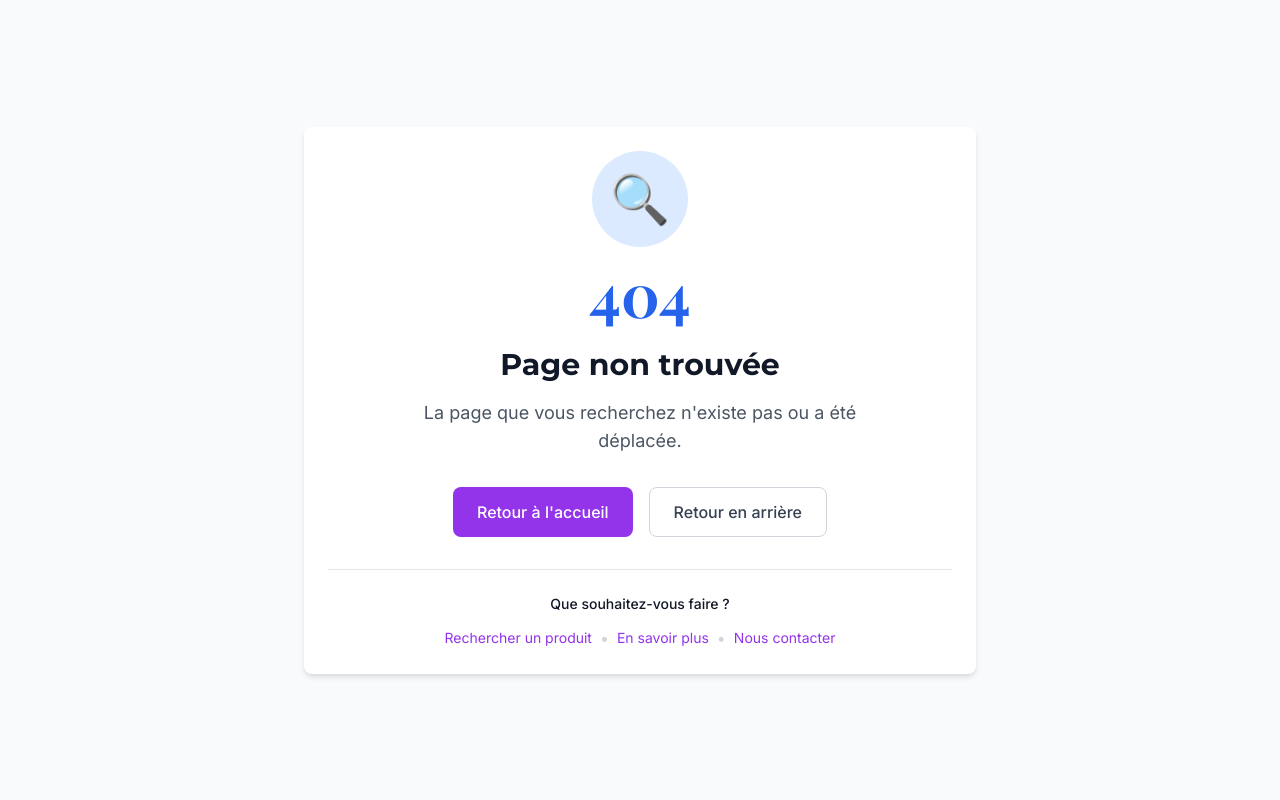
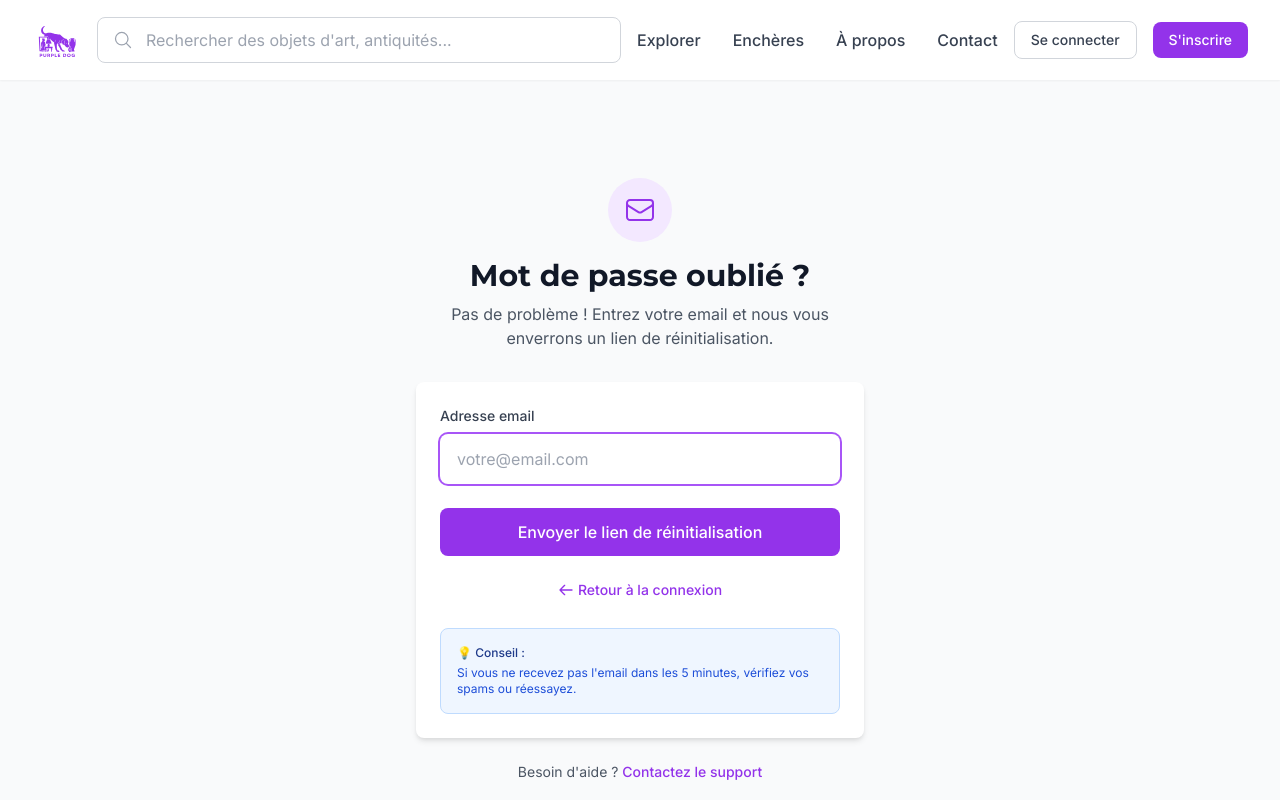
Before and after one commit to aelwardi/purple-dog, a React (Vite) app in the folder frontend/: page /forgot-password in a window 1280 px wide. Shown: the top 800 px of the page. Built offline with nearby package versions, Linux system fonts and the light colour scheme.

Commit message:
feat mdp

```diff
--- a/frontend/src/App.jsx
+++ b/frontend/src/App.jsx
@@ -6,6 +6,7 @@ import ErrorPage from './components/errors/ErrorPage';
 import MainLayout from './layouts/MainLayout';
 import HomePage from './pages/HomePage';
 import LoginPage from './pages/LoginPage';
+import ForgotPasswordPage from './pages/ForgotPasswordPage';
 import RegisterPage from './pages/RegisterPage';
 import AboutPage from './pages/AboutPage';
 import ContactPage from './pages/ContactPage';
@@ -23,6 +24,7 @@ function App() {
         <Route element={<MainLayout />}>
           <Route path="/" element={<HomePage />} />
           <Route path="/login" element={<LoginPage />} />
+          <Route path="/forgot-password" element={<ForgotPasswordPage />} />
           <Route path="/register" element={<RegisterPage />} />
           <Route path="/search" element={<SearchPage />} />
           <Route path="/about" element={<AboutPage />} />
--- /dev/null
+++ b/frontend/src/pages/ForgotPasswordPage.jsx
@@ -0,0 +1,174 @@
+import React, { useState } from 'react';
+import { Link } from 'react-router-dom';
+import { useForm } from 'react-hook-form';
+import { zodResolver } from '@hookform/resolvers/zod';
+import { forgotPasswordSchema } from '../schemas/authSchemas';
+import { useErrorHandler } from '../hooks/useErrorHandler';
+import Input from '../components/common/Input';
+import Button from '../components/common/Button';
+import Card from '../components/common/Card';
+import { EnvelopeIcon } from '@heroicons/react/24/outline';
+
+const ForgotPasswordPage = () => {
+  const { showSuccess, handleError, showInfo } = useErrorHandler();
+  const [emailSent, setEmailSent] = useState(false);
+
+  const {
+    register,
+    handleSubmit: handleFormSubmit,
+    formState: { errors, isSubmitting },
+    watch,
+  } = useForm({
+    resolver: zodResolver(forgotPasswordSchema),
+    defaultValues: {
+      email: '',
+    },
+  });
+
+  const email = watch('email');
+
+  const onSubmit = async (data) => {
+    try {
+      // Simulation d'un appel API
+      await new Promise(resolve => setTimeout(resolve, 1500));
+
+      // Simuler l'envoi d'email (remplacer par authApi.forgotPassword(data.email))
+      console.log('Reset email sent to:', data.email);
+
+      setEmailSent(true);
+      showSuccess('Un email de réinitialisation a été envoyé !');
+      showInfo('Vérifiez votre boîte de réception et vos spams.');
+
+    } catch (error) {
+      handleError(error);
+    }
+  };
+
+  return (
+    <div className="min-h-screen bg-gray-50 flex items-center justify-center py-12 px-4 sm:px-6 lg:px-8">
+      <div className="max-w-md w-full">
+        <div className="text-center mb-8">
+          <div className="inline-flex items-center justify-center w-16 h-16 bg-purple-100 rounded-full mb-4">
+            <EnvelopeIcon className="w-8 h-8 text-purple-600" />
+          </div>
+          <h2 className="text-3xl font-display font-bold text-gray-900">
+            Mot de passe oublié ?
+          </h2>
+          <p className="mt-2 text-gray-600">
+            Pas de problème ! Entrez votre email et nous vous enverrons un lien de réinitialisation.
+          </p>
+        </div>
+
+        <Card>
+          {!emailSent ? (
+            <>
+              <form onSubmit={handleFormSubmit(onSubmit)} className="space-y-6">
+                <Input
+                  label="Adresse email"
+                  type="email"
+                  {...register('email')}
+                  error={errors.email?.message}
+                  placeholder="votre@email.com"
+                  disabled={isSubmitting}
+                  autoFocus
+                />
+
+                <Button
+                  type="submit"
+                  variant="primary"
+                  className="w-full"
+                  disabled={isSubmitting}
+                >
+                  {isSubmitting ? 'Envoi en cours...' : 'Envoyer le lien de réinitialisation'}
+                </Button>
+              </form>
+
+              <div className="mt-6 text-center">
+                <Link
+                  to="/login"
+                  className="text-sm text-purple-600 hover:text-purple-700 font-medium inline-flex items-center gap-1"
+                >
+                  <svg className="w-4 h-4" fill="none" stroke="currentColor" viewBox="0 0 24 24">
+                    <path strokeLinecap="round" strokeLinejoin="round" strokeWidth={2} d="M10 19l-7-7m0 0l7-7m-7 7h18" />
+                  </svg>
+                  Retour à la connexion
+                </Link>
+              </div>
+
+              <div className="mt-6 p-4 bg-blue-50 border border-blue-200 rounded-lg">
+                <p className="text-xs text-blue-900 font-medium mb-1">💡 Conseil :</p>
+                <p className="text-xs text-blue-700">
+                  Si vous ne recevez pas l'email dans les 5 minutes, vérifiez vos spams ou réessayez.
+                </p>
+              </div>
+            </>
+          ) : (
+            // État après envoi d'email
+            <div className="text-center py-4">
+              <div className="inline-flex items-center justify-center w-16 h-16 bg-green-100 rounded-full mb-4">
+                <svg className="w-8 h-8 text-green-600" fill="none" stroke="currentColor" viewBox="0 0 24 24">
+                  <path strokeLinecap="round" strokeLinejoin="round" strokeWidth={2} d="M5 13l4 4L19 7" />
+                </svg>
+              </div>
+
+              <h3 className="text-xl font-bold text-gray-900 mb-2">
+                Email envoyé !
+              </h3>
+
+              <p className="text-gray-600 mb-4">
+                Nous avons envoyé un lien de réinitialisation à :
+              </p>
+
+              <p className="font-medium text-purple-600 mb-6">
+                {email}
+              </p>
+
+              <div className="space-y-3">
+                <Button
+                  variant="primary"
+                  className="w-full"
+                  onClick={() => window.location.href = 'mailto:'}
+                >
+                  Ouvrir ma boîte email
+                </Button>
+
+                <Button
+                  variant="outline"
+                  className="w-full"
+                  onClick={() => setEmailSent(false)}
+                >
+                  Renvoyer l'email
+                </Button>
+
+                <Link to="/login" className="block">
+                  <Button variant="ghost" className="w-full">
+                    Retour à la connexion
+                  </Button>
+                </Link>
+              </div>
+
+              <div className="mt-6 p-4 bg-yellow-50 border border-yellow-200 rounded-lg">
+                <p className="text-xs text-yellow-900 font-medium mb-1">⏱️ N'oubliez pas :</p>
+                <p className="text-xs text-yellow-700">
+                  Le lien de réinitialisation expire dans 1 heure pour des raisons de sécurité.
+                </p>
+              </div>
+            </div>
+          )}
+        </Card>
+
+        {/* Aide supplémentaire */}
+        <div className="mt-6 text-center">
+          <p className="text-sm text-gray-600">
+            Besoin d'aide ?{' '}
+            <Link to="/contact" className="text-purple-600 hover:text-purple-700 font-medium">
+              Contactez le support
+            </Link>
+          </p>
+        </div>
+      </div>
+    </div>
+  );
+};
+
+export default ForgotPasswordPage;
--- a/package.json
+++ /dev/null
@@ -1,5 +0,0 @@
-{
-  "dependencies": {
-    "@hookform/resolvers": "^5.2.2"
-  }
-}
```
Also changed, not shown: 1 other file (tests, documents, lock files or other folders). Lines whose indentation alone changed are shown as unchanged.
